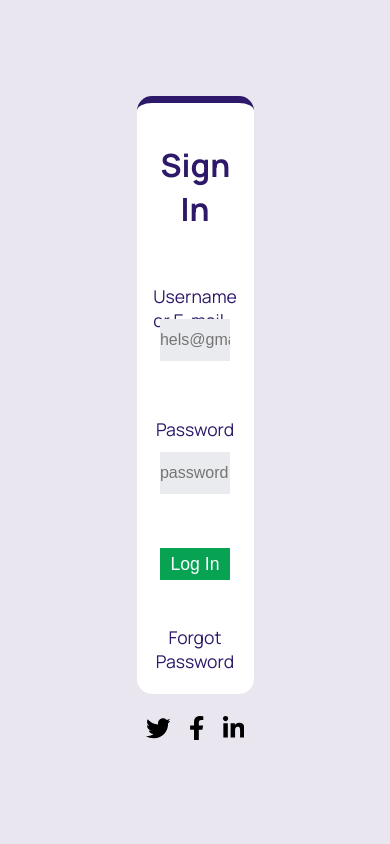
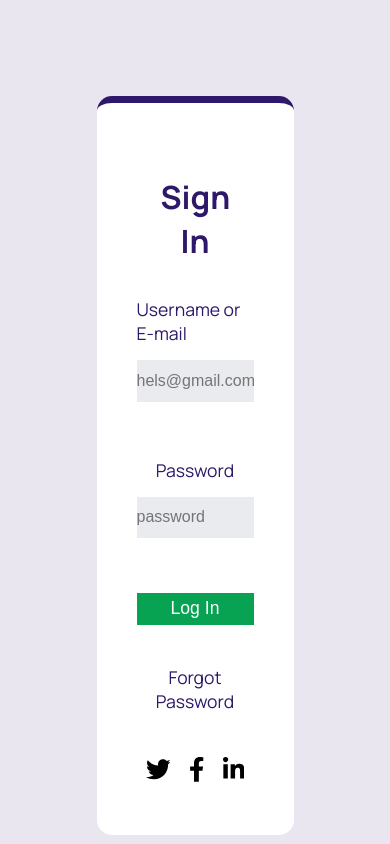
Before and after one commit to hels237/kampcoder48, a plain HTML site: page SignIn.html in a window 390 px wide. Drawn offline with Linux system fonts and the light colour scheme.

Commit message:
responsive sign-up page

```diff
--- a/css/login.css
+++ b/css/login.css
@@ -33,30 +33,28 @@ body{
 h1{
     text-align: center;
     padding: 1.5rem;
-    margin-top: 1rem;
+    margin-top: 0.5rem; margin-bottom: 10px;
 }
+
 .loginForm{
 
     width: 30%;
-    height: 70vh;
+    padding: 40px;
     margin: auto;
     margin-top: 6rem;
     border: 2px solid #2e1869;
-    border-top: 7px solid #2e1869;
     color: #2e1869;
     border-radius: 15px;
    background-color: white;
-    border-left: transparent;
-    border-bottom: transparent;
-    border-right: transparent;
-
-
+    border: none;
+    border-top: 7px solid #2e1869;
 
 }
 form{
 
-    width: 60%;
-    height: 60%;
+    /* width: 60%;
+    height: 60%; */
+
     display: flex;
     flex-direction: column;
     justify-content: center;
@@ -69,7 +67,7 @@ form{
 
 form input{
 
-    display: block;
+    /* display: block; */
     width: 100%;
     height: 2.6rem;
     background-color:  #eaebee;
@@ -84,9 +82,12 @@ form input{
 
 
 form label {
-   display: block;
-   height: 4.2vh;
+   /* display: block; */
+   /* height: 4.2vh; */
+
+
    font-size: 1.1em;
+   margin-bottom: 15px;
 }
 
 
@@ -125,6 +126,7 @@ a {
     text-align: center;
     text-decoration: none;
     font-size: 1.1em;
+    padding: 8px;
 
 }
 
```
